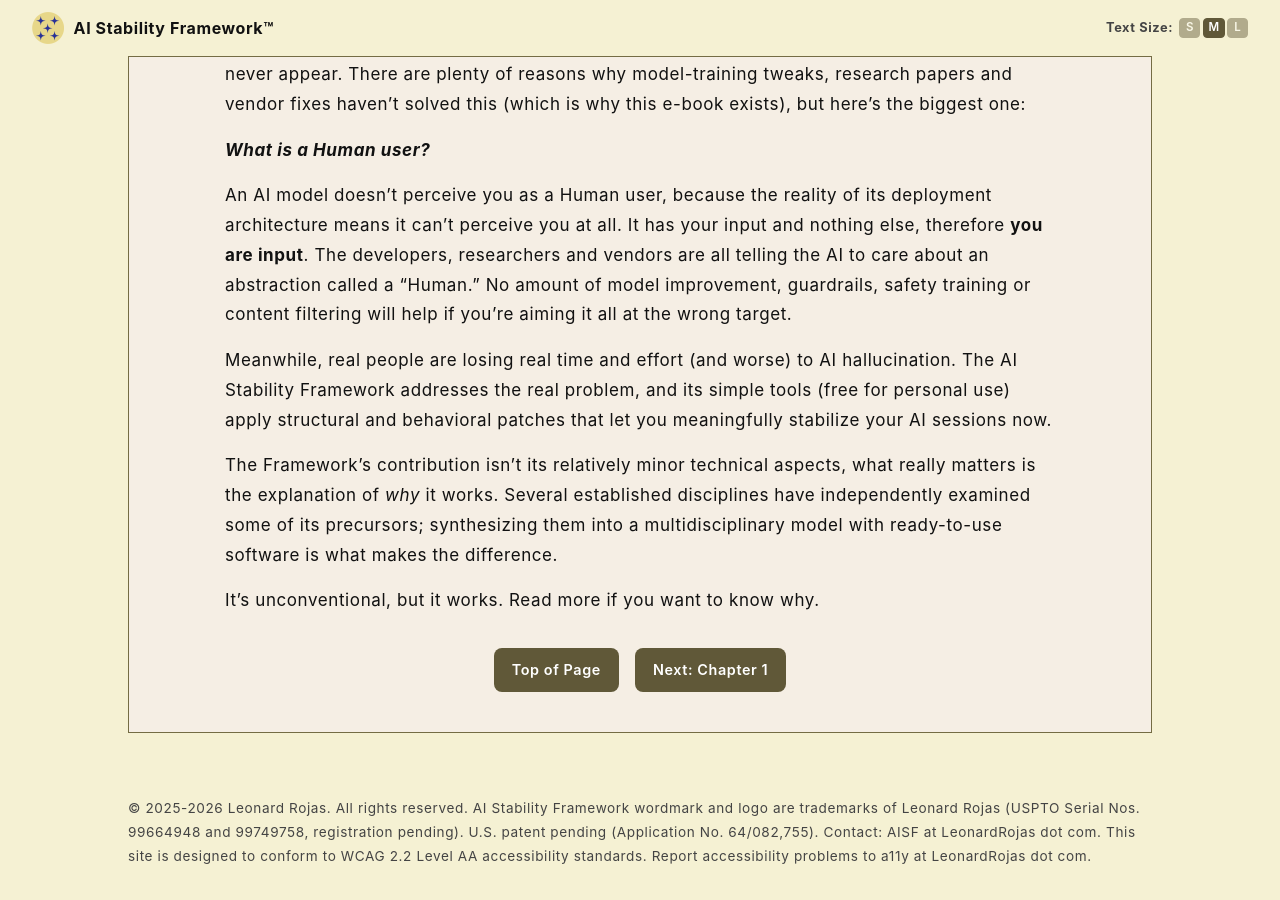
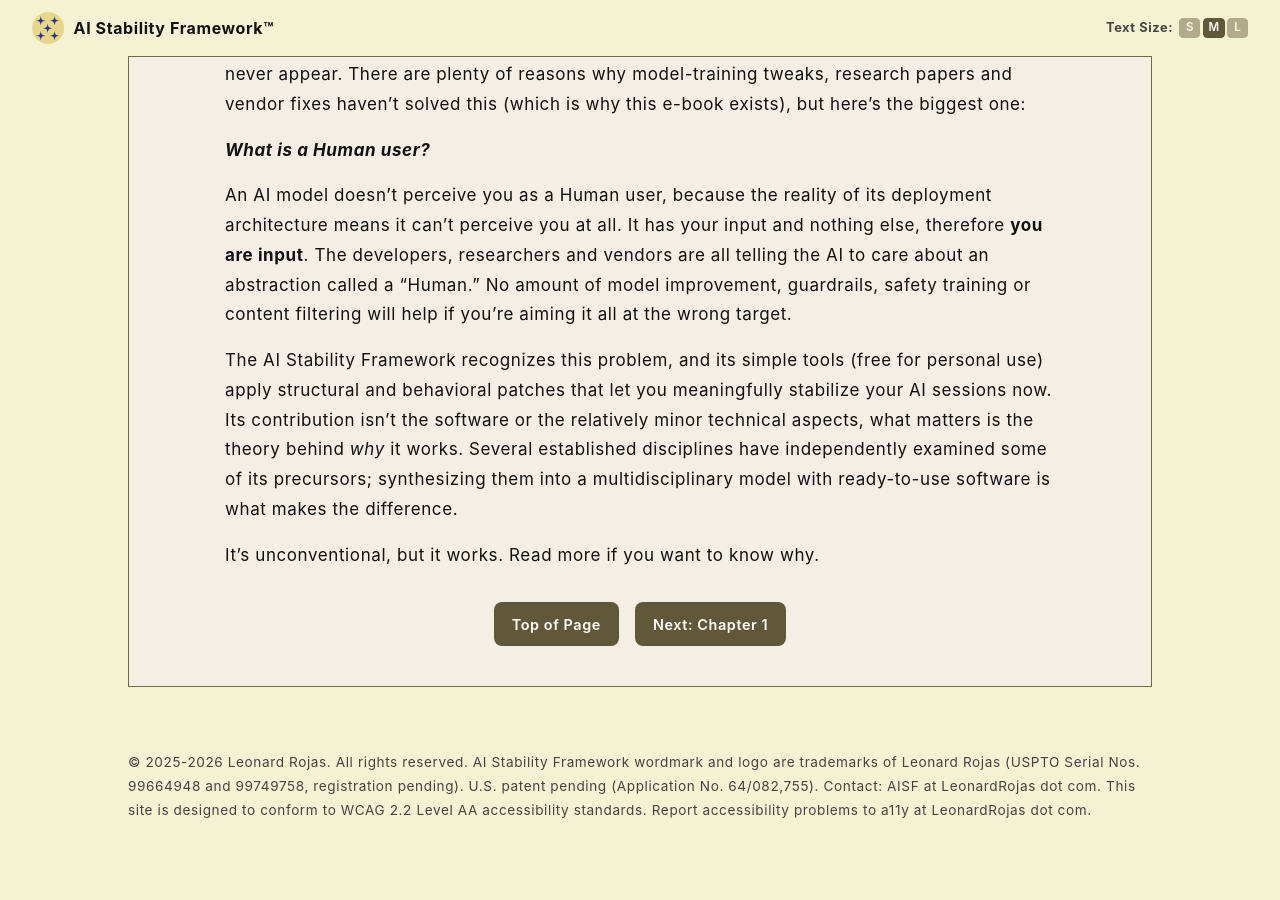
Before and after one commit to rojaslen/AISF-WEB, a Jekyll site: the page built from index.md, in a window 1280 px wide and 900 px high, scrolled down 1132 px. Built offline with Jekyll 4.4.1, drawn with Linux system fonts in a browser that asks for light colours; some web fonts are replaced; after the commit the page ends 1987 px from its top, so only the background shows below that.

Commit message:
Update index.md

```diff
--- a/index.md
+++ b/index.md
@@ -47,9 +47,7 @@
 
 An AI model doesn't perceive you as a Human user, because the reality of its deployment architecture means it can't perceive you at all. It has your input and nothing else, therefore **you are input**. The developers, researchers and vendors are all telling the AI to care about an abstraction called a "Human." No amount of model improvement, guardrails, safety training or content filtering will help if you're aiming it all at the wrong target.
 
-Meanwhile, real people are losing real time and effort (and worse) to AI hallucination. The AI Stability Framework addresses the real problem, and its simple tools (free for personal use)  apply structural and behavioral patches that let you meaningfully stabilize your AI sessions now.
-
-The Framework's contribution isn't its relatively minor technical aspects, what really matters is the explanation of *why* it works. Several established disciplines have independently examined some of its precursors; synthesizing them into a multidisciplinary model with ready-to-use software is what makes the difference.
+The AI Stability Framework recognizes this problem, and its simple tools (free for personal use)  apply structural and behavioral patches that let you meaningfully stabilize your AI sessions now. Its contribution isn't the software or the relatively minor technical aspects, what matters is the theory behind *why* it works. Several established disciplines have independently examined some of its precursors; synthesizing them into a multidisciplinary model with ready-to-use software is what makes the difference.
 
 It's unconventional, but it works. Read more if you want to know why.
 
```
